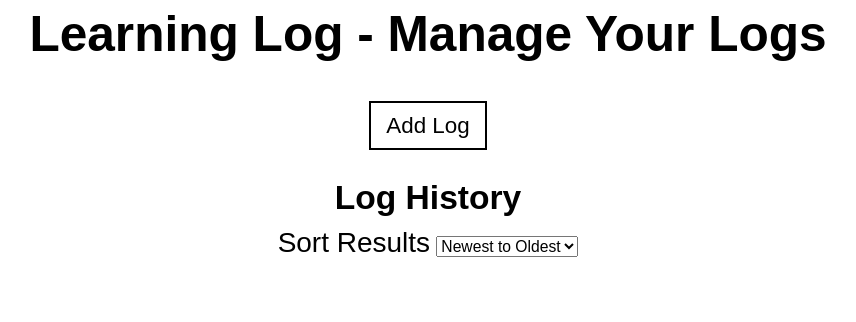
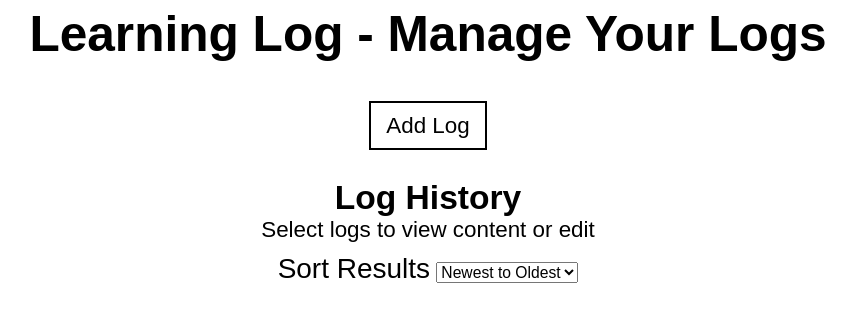
Before and after one commit to RoundEm/LearningLog, a website: page views/viewLogs.html in a window 1280 px wide. Shown: the whole page, without its empty margins (212-1068 px from the left). Drawn offline with nearby package versions, Linux system fonts and the light colour scheme; no server answers; a web font is replaced by a local one.

Commit message:
Remove unused logHistory class

```diff
--- a/views/viewLogs.html
+++ b/views/viewLogs.html
@@ -22,8 +22,9 @@
 			<a href="/add-log" class="newPage">Add Log</a>
 		</section>
 
-		<section class="logHistory log-section">
+		<section class="log-section">
 			<h2>Log History</h2>
+			<p>Select logs to view content or edit</p>
 			<section class="filter-section">
 				<form name="filter">
 					<label>Sort Results</label>
```
